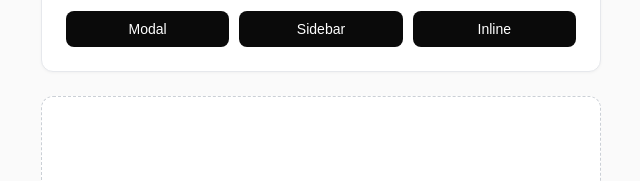
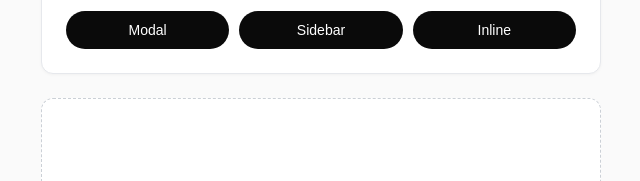
Before and after one commit to bump-sh/agent-client, a website with bundled scripts: page packages/agent-ui/examples/index.html in a window 1280 px wide. Shown: the part 268-449 px from the top of the page, 319-959 px from the left. Built offline with nearby package versions, Linux system fonts and the light colour scheme.

Commit message:
Make the demo mode buttons pill-shaped
Fully rounded ends to match the send button's radius.

```diff
--- a/packages/agent-ui/examples/index.html
+++ b/packages/agent-ui/examples/index.html
@@ -65,14 +65,14 @@
       }
       .modes button {
         flex: 1;
-        padding: 10px;
+        padding: 11px;
         font-size: 14px;
         font-weight: 500;
         color: #fff;
         cursor: pointer;
         background: var(--accent);
         border: 0;
-        border-radius: 8px;
+        border-radius: 999px;
       }
       .modes button:hover {
         filter: brightness(0.95);
```
